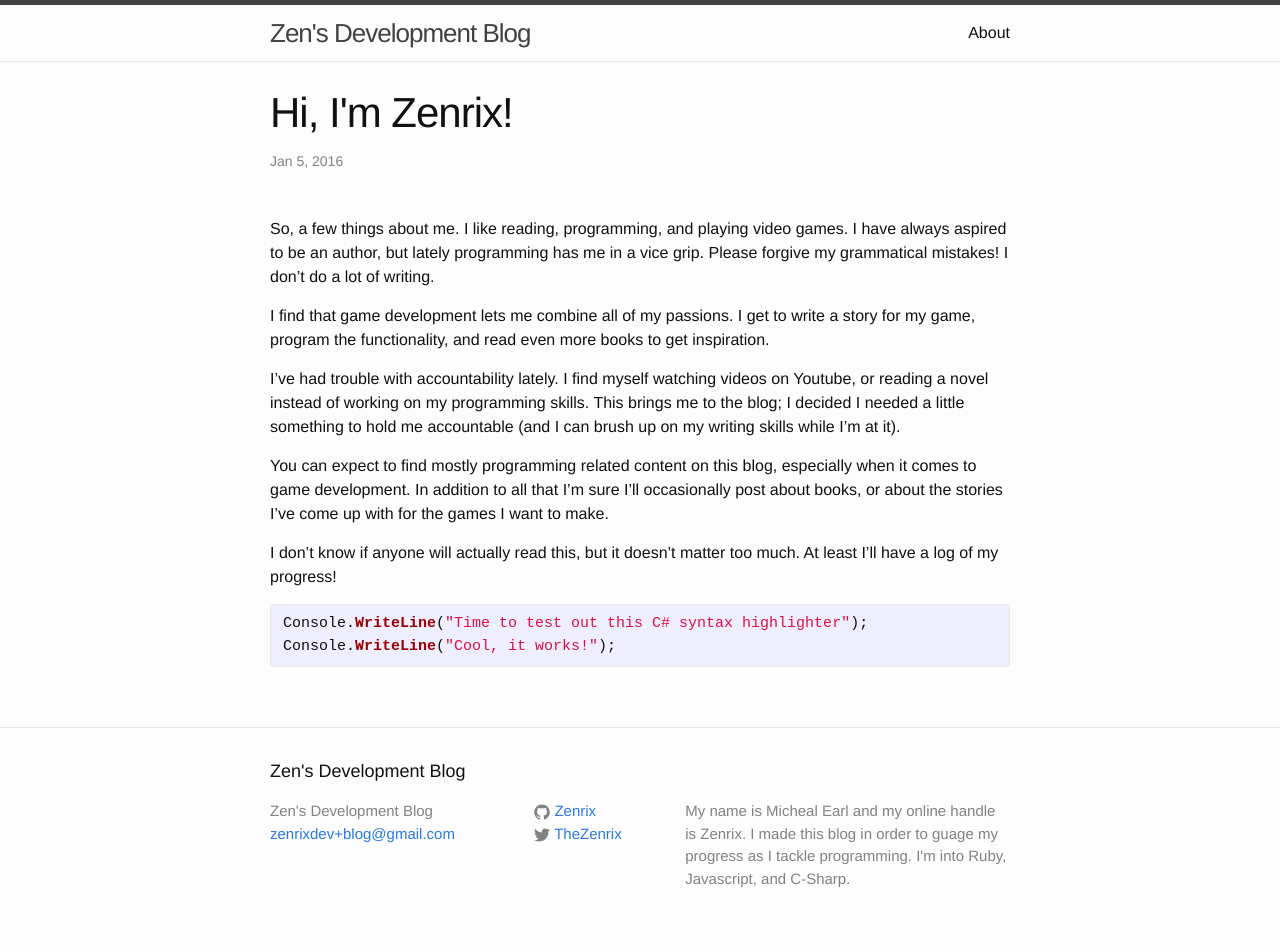
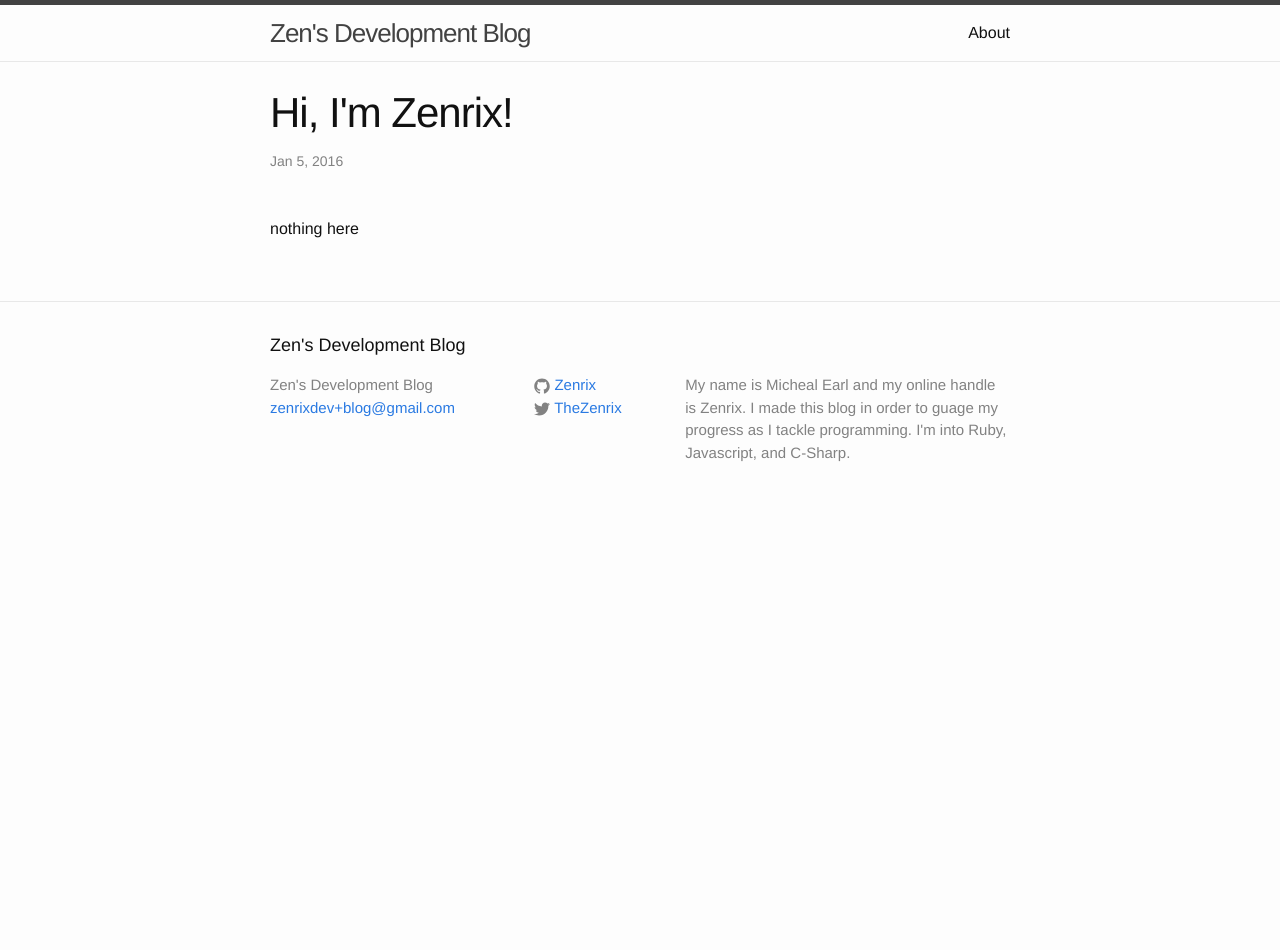
Before and after one commit to micheal-earl/mikes-program-blog, a Jekyll site: the page built from _posts/2016-01-04-hello-world.markdown, in a window 1280 px wide. Built offline with Jekyll 4.4.1, drawn with Linux system fonts in a browser that asks for light colours; after the commit the page ends 900 px from its top, so only the background shows below that.

```diff
--- a/_posts/2016-01-04-hello-world.markdown
+++ b/_posts/2016-01-04-hello-world.markdown
@@ -4,17 +4,4 @@
 date:   2016-01-04 16:14:29 -0800
 categories: personal
 ---
-So, a few things about me. I like reading, programming, and playing video games. I have always aspired to be an author, but lately programming has me in a vice grip. Please forgive my grammatical mistakes! I don't do a lot of writing.
-
-I find that game development lets me combine all of my passions. I get to write a story for my game, program the functionality, and read even more books to get inspiration.
-
-I've had trouble with accountability lately. I find myself watching videos on Youtube, or reading a novel instead of working on my programming skills. This brings me to the blog; I decided I needed a little something to hold me accountable (and I can brush up on my writing skills while I'm at it).
-
-You can expect to find mostly programming related content on this blog, especially when it comes to game development. In addition to all that I'm sure I'll occasionally post about books, or about the stories I've come up with for the games I want to make.
-
-I don't know if anyone will actually read this, but it doesn't matter too much. At least I'll have a log of my progress!
-
-{% highlight c# %}
-Console.WriteLine("Time to test out this C# syntax highlighter");
-Console.WriteLine("Cool, it works!");
-{% endhighlight %}
+nothing here
```
Also changed, not shown: _posts/2018-03-03-been-a-while.markdown (+6 -6 lines).
